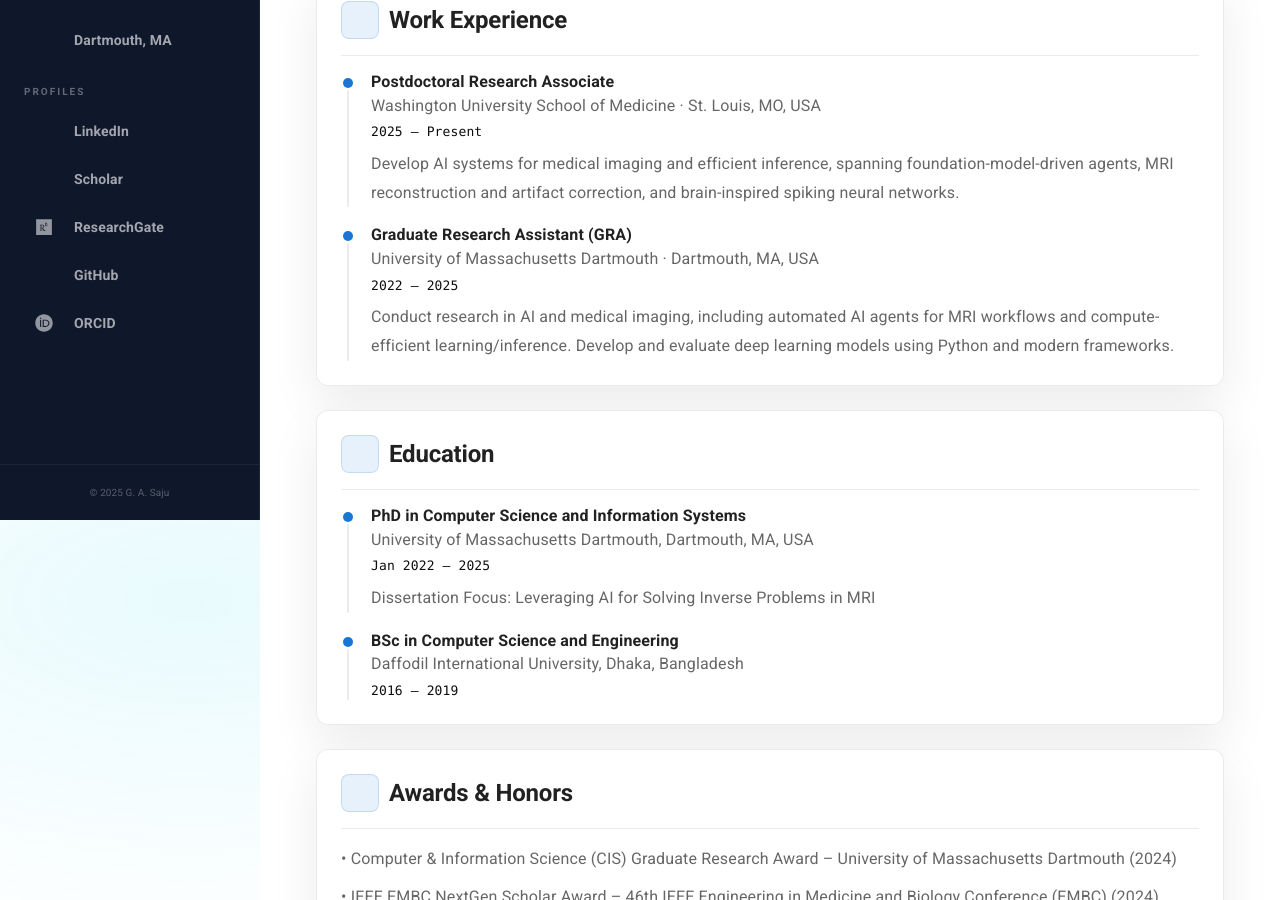
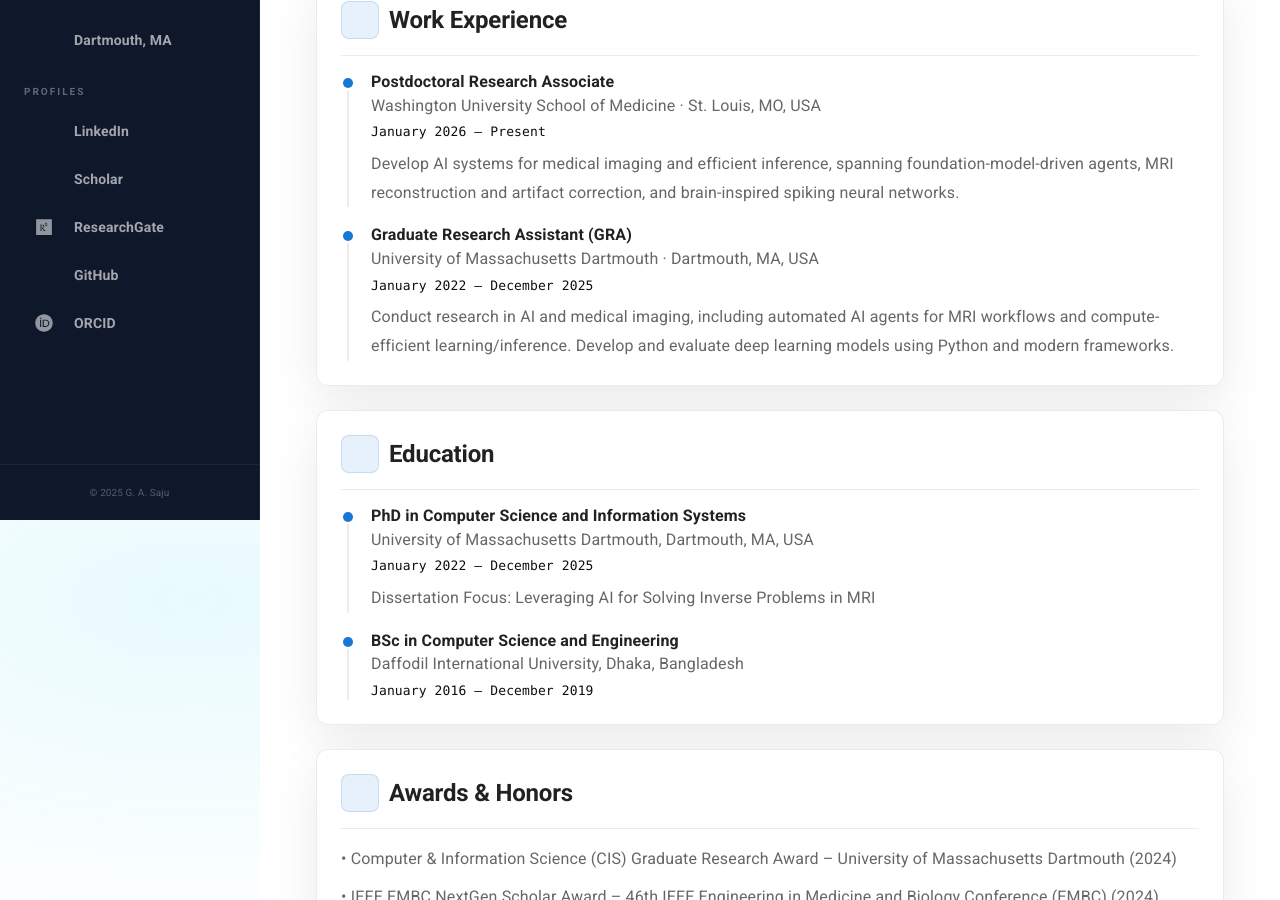
Before and after one commit to gulfam7/gulfam7.github.io, a React (Vite) app: page /#/about in a window 1280 px wide. Shown: the part 280-1180 px from the top of the page. Built offline with nearby package versions, Linux system fonts and the light colour scheme; some icons are missing.

Commit message:
Update date formats in AboutPage.jsx

```diff
--- a/src/pages/AboutPage.jsx
+++ b/src/pages/AboutPage.jsx
@@ -19,7 +19,7 @@ const experienceData = [
     role: "Postdoctoral Research Associate",
     institution: "Washington University School of Medicine",
     location: "St. Louis, MO, USA",
-    years: "2025 – Present",
+    years: "January 2026 – Present",
     details:
       "Develop AI systems for medical imaging and efficient inference, spanning foundation-model-driven agents, MRI reconstruction and artifact correction, and brain-inspired spiking neural networks.",
   },
@@ -27,7 +27,7 @@ const experienceData = [
     role: "Graduate Research Assistant (GRA)",
     institution: "University of Massachusetts Dartmouth",
     location: "Dartmouth, MA, USA",
-    years: "2022 – 2025",
+    years: "January 2022 – December 2025",
     details:
       "Conduct research in AI and medical imaging, including automated AI agents for MRI workflows and compute-efficient learning/inference. Develop and evaluate deep learning models using Python and modern frameworks.",
   },
@@ -37,13 +37,13 @@ const educationData = [
   {
     degree: "PhD in Computer Science and Information Systems",
     institution: "University of Massachusetts Dartmouth, Dartmouth, MA, USA",
-    years: "Jan 2022 – 2025",
+    years: "January 2022 – December 2025",
     details: "Dissertation Focus: Leveraging AI for Solving Inverse Problems in MRI",
   },
   {
     degree: "BSc in Computer Science and Engineering",
     institution: "Daffodil International University, Dhaka, Bangladesh",
-    years: "2016 – 2019",
+    years: "January 2016 – December 2019",
     details: "",
   },
 ];
```
